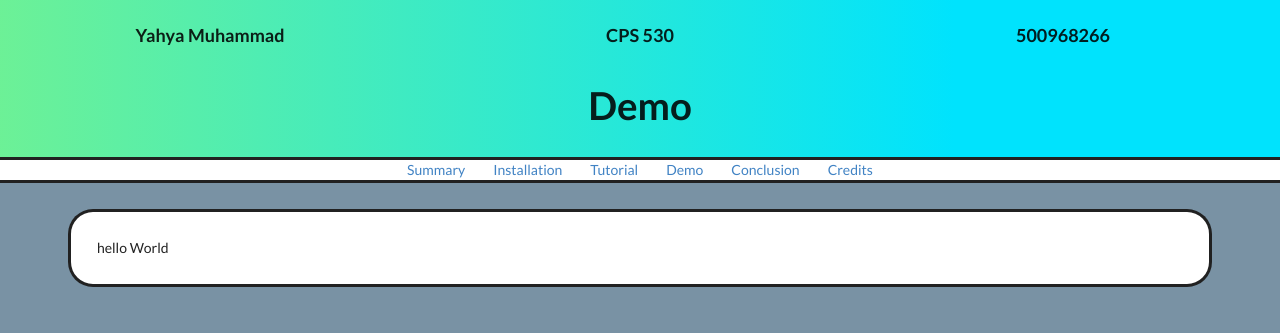
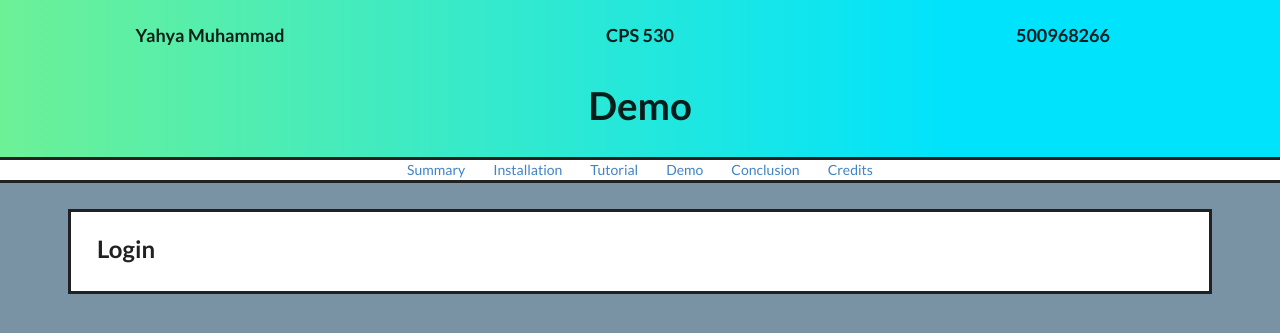
Before and after one commit to ymuhamma/flask-app, a Flask app: page /demo/ in a window 1280 px wide. Shown: the top 333 px of the page. Run offline with Flask 2, Linux system fonts and the light colour scheme; some libraries are stand-ins or nearby versions.

Commit message:
flask app

```diff
--- a/templates/demo.html
+++ b/templates/demo.html
@@ -6,8 +6,8 @@
     <div class="one wide computer tablet only column"></div>
 
 
-    <div class="fourteen wide computer fourteen wide tablet sixteen wide phone column space" style="padding: 2%;border-style: solid;border-radius: 25px; border-width: 3px;height: fit-content;">
-        hello World
+    <div class="fourteen wide computer fourteen wide tablet sixteen wide phone column space" style="padding: 2%;border-style: solid;border-width: 3px;height: 100%;">
+        <h1 class="ui large header">Login </h1>
     </div>
 
 
```
